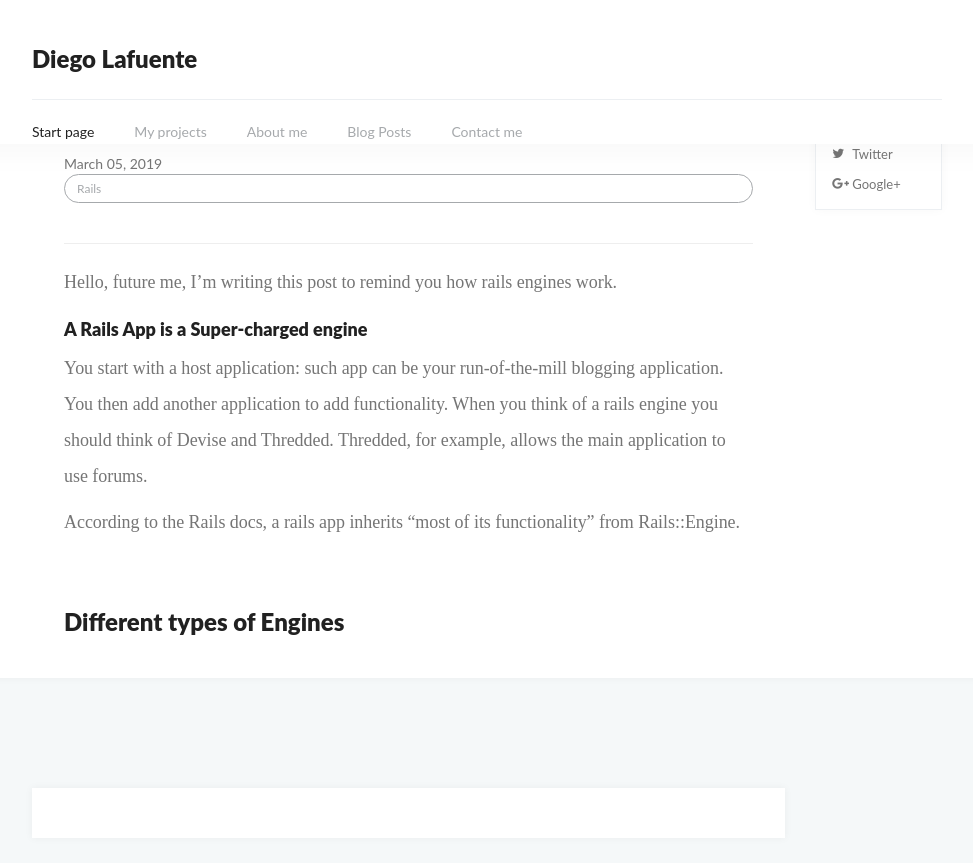
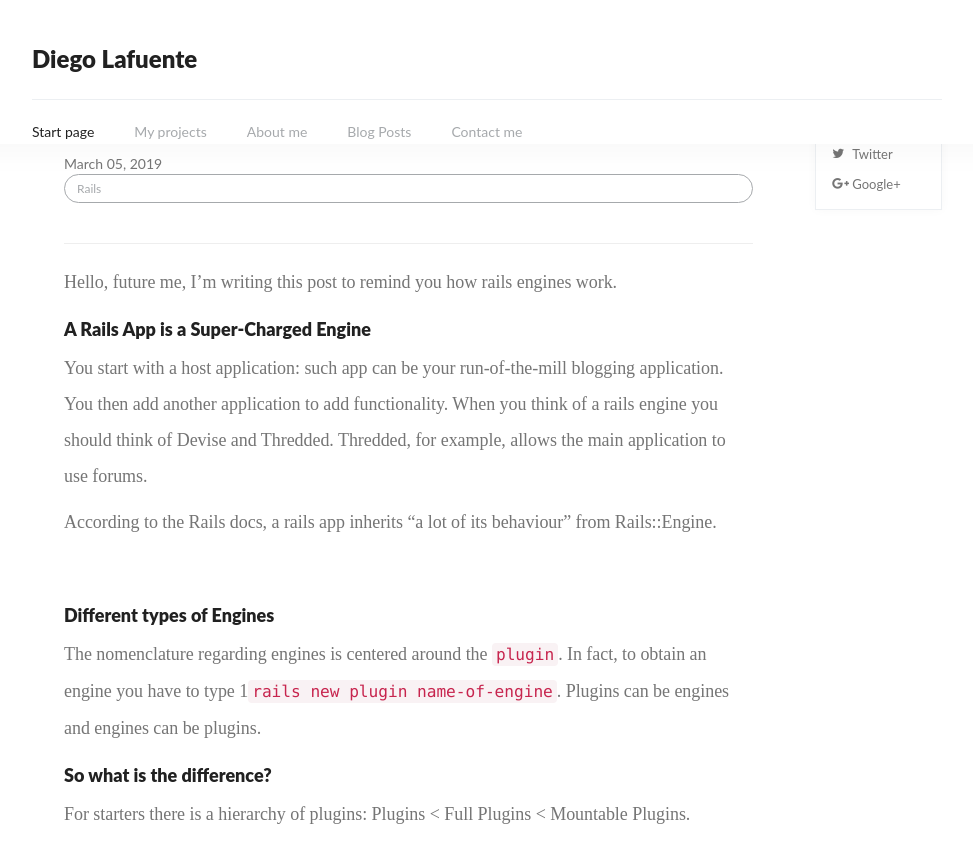
Before and after one commit to dlaf88/dlaf88.github.io, a Jekyll site: the page built from _posts/2019-3-05-rails-engines-workshop.md, in a window 1280 px wide and 900 px high. Shown: the top 863 px of the window, without its empty margins (153-1126 px from the left). Built offline with Jekyll 4.4.1, drawn with Linux system fonts in a browser that asks for light colours; nearby versions of some CDN libraries; library files that are not in the unit come from our copies; a script that is not in the unit is left out; comment, search, counter and statistics services are not loaded.

Commit message:
new plugin

````diff
--- a/_posts/2019-3-05-rails-engines-workshop.md
+++ b/_posts/2019-3-05-rails-engines-workshop.md
@@ -11,13 +11,19 @@ Hello, future me, I'm writing this post to remind you how rails engines work.
 
 
 
-### A Rails App is a Super-charged engine
+### A Rails App is a Super-Charged Engine
 
 
 You start with a host application: such app can be your run-of-the-mill blogging application. You then add another application to add functionality. When you think of a rails engine you should think of Devise and Thredded. Thredded, for example, allows the main application to use forums.
 
-According to the Rails docs, a rails app inherits "most of its functionality" from Rails::Engine.
+According to the Rails docs, a rails app inherits "a lot of its behaviour" from Rails::Engine.
 
 <br>
 
-## Different types of Engines
+### Different types of Engines
+
+The nomenclature regarding engines is centered around the ```plugin```. In fact, to obtain an engine you have to type 1```rails new plugin name-of-engine```. Plugins can be engines and engines can be plugins.
+
+### So what is the difference?
+
+For starters there is a hierarchy of plugins: Plugins < Full Plugins < Mountable Plugins.
````
